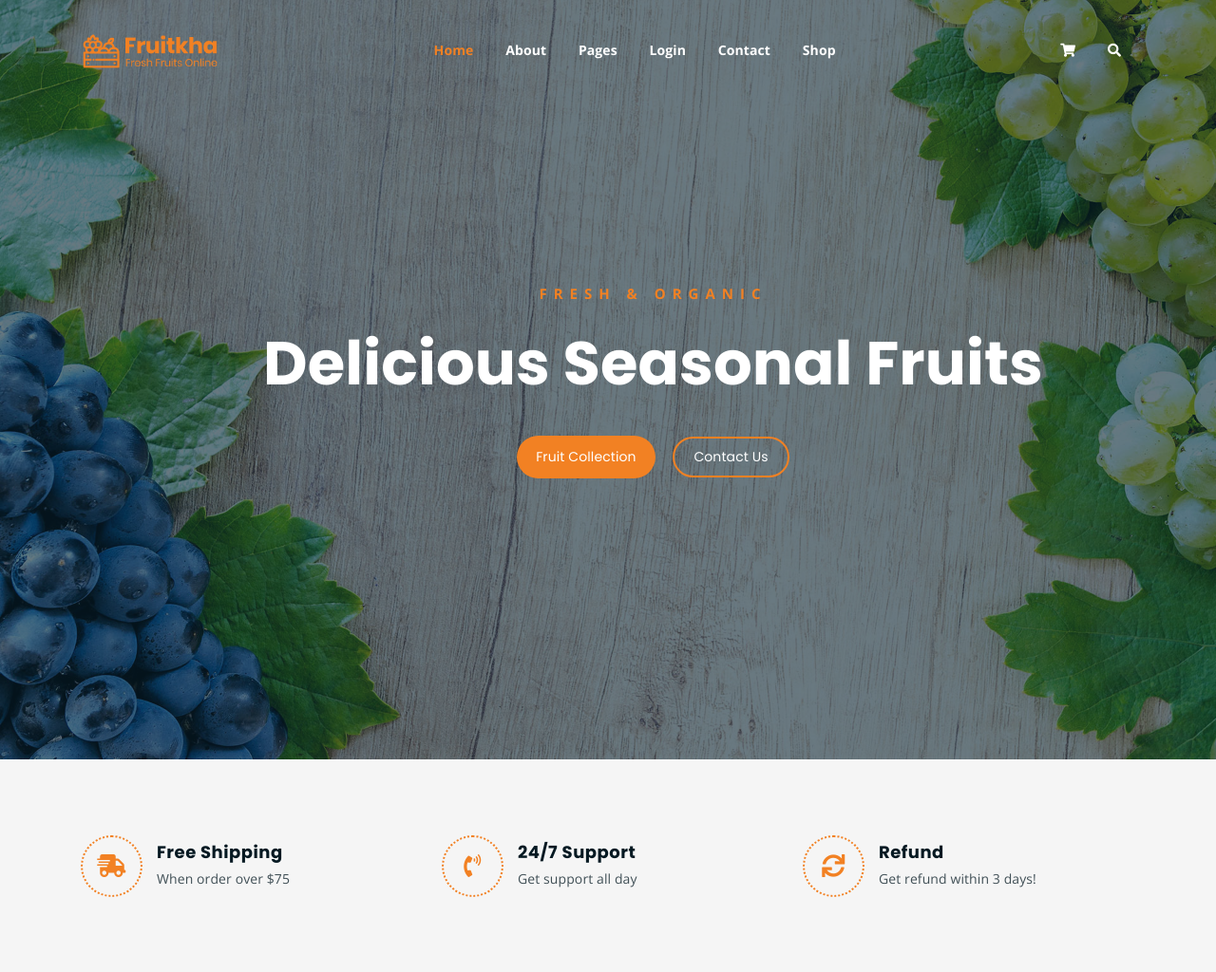
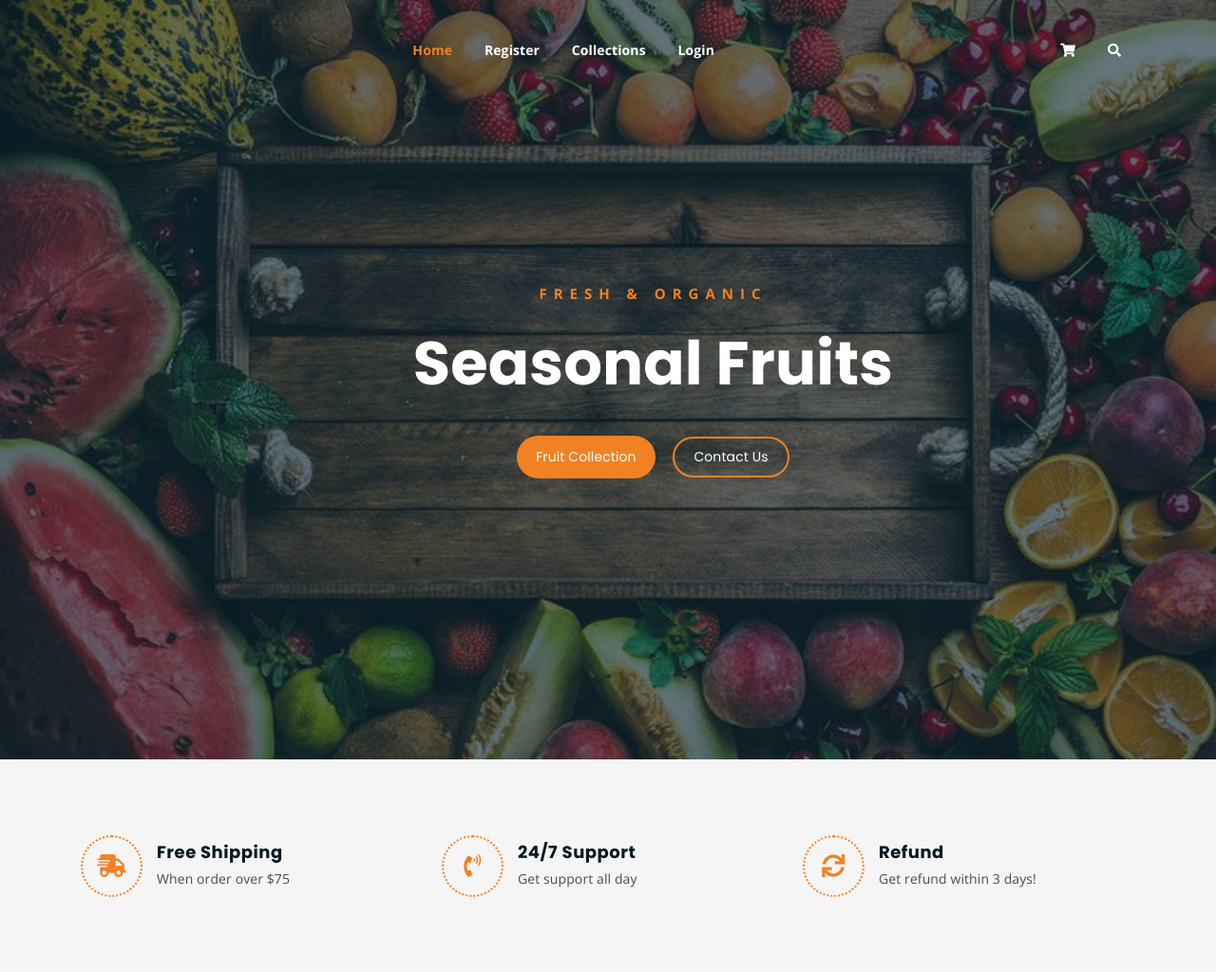
Before and after one commit to Salmathmullali/Shop4U, a Django app: page / in a window 1280 px wide. Shown: the top 1024 px of the page at 95% size. Run offline with Django 5.2, Linux system fonts and the light colour scheme; some libraries are stand-ins or nearby versions.

Commit message:
home_page_design

```diff
--- a/app/static/css/main.css
+++ b/app/static/css/main.css
@@ -1361,7 +1361,7 @@ a.mobile-show.search-bar-icon:hover {
 
 ----------------------------------------------------------------------------- */
 .hero-bg {
-  background-image: url(../img/hero-bg.jpg);
+  background-image: url(../img/fruits.jpg);
   background-size: cover;
   background-position: center;
   background-attachment: fixed;
@@ -1468,7 +1468,7 @@ input[type="submit"] {
 }
 
 .homepage-bg-1 {
-  background-image: url(../img/hero-bg.jpg);
+  background-image: url(../img/fruits.jpg);
 }
 
 .homepage-bg-2 {
--- a/app/templates/index.html
+++ b/app/templates/index.html
@@ -8,7 +8,7 @@
 	<meta name="description" content="Responsive Bootstrap4 Shop Template, Created by Imran Hossain from https://imransdesign.com/">
 
 	<!-- title -->
-	<title>Fruitkha</title>
+	<title>Shop4U</title>
 
 	<!-- favicon -->
 	<link rel="shortcut icon" type="image/png" href="{% static 'img/favicon.png' %}">
@@ -50,49 +50,27 @@
 				<div class="col-lg-12 col-sm-12 text-center">
 					<div class="main-menu-wrap">
 						<!-- logo -->
-						<div class="site-logo">
+						<!-- <div class="site-logo">
 							<a href="index.html">
 								<img src="{% static 'img/logo.png' %}" alt="">
 							</a>
-						</div>
+						</div> -->
 						<!-- logo -->
 
 						<!-- menu start -->
 						<nav class="main-menu">
 							<ul>
 								<li class="current-list-item"><a href="#">Home</a>
-									<ul class="sub-menu">
-										<li><a href="index.html">Static Home</a></li>
-										<li><a href="index_2">Slider Home</a></li>
-									</ul>
+
 								</li>
-								<li><a href="{% url 'register' %}">About</a></li>
-								<li><a href="{% url 'collections' %}">Pages</a>
-									<ul class="sub-menu">
-										<li><a href="404.html">404 page</a></li>
-										<li><a href="about.html">About</a></li>
-										<li><a href="cart.html">Cart</a></li>
-										<li><a href="checkout.html">Check Out</a></li>
-										<li><a href="contact.html">Contact</a></li>
-										<li><a href="news.html">News</a></li>
-										<li><a href="shop.html">Shop</a></li>
-									</ul>
+								<li><a href="{% url 'register' %}">Register</a></li>
+								<li><a href="{% url 'collections' %}">Collections</a>
+
 								</li>
 								<li><a href="{% url 'login' %}">Login</a>
-									<ul class="sub-menu">
-										<li><a href="news.html">News</a></li>
-										<li><a href="single-news.html">Single News</a></li>
-									</ul>
+
 								</li>
-								<li><a href="contact.html">Contact</a></li>
-								<li><a href="shop.html">Shop</a>
-									<ul class="sub-menu">
-										<li><a href="shop.html">Shop</a></li>
-										<li><a href="checkout.html">Check Out</a></li>
-										<li><a href="single-product.html">Single Product</a></li>
-										<li><a href="cart.html">Cart</a></li>
-									</ul>
-								</li>
+
 								<li>
 									<div class="header-icons">
 										<a class="shopping-cart" href="cart.html"><i class="fas fa-shopping-cart"></i></a>
@@ -138,7 +116,7 @@
 					<div class="hero-text">
 						<div class="hero-text-tablecell">
 							<p class="subtitle">Fresh & Organic</p>
-							<h1>Delicious Seasonal Fruits</h1>
+							<h1>Seasonal Fruits</h1>
 							<div class="hero-btns">
 								<a href="shop.html" class="boxed-btn">Fruit Collection</a>
 								<a href="contact.html" class="bordered-btn">Contact Us</a>
--- a/app/templates/login.html
+++ b/app/templates/login.html
@@ -6,7 +6,7 @@
   <link href="https://cdn.jsdelivr.net/npm/bootstrap@5.3.3/dist/css/bootstrap.min.css" rel="stylesheet">
   <style>
     body {
-      background: linear-gradient(to right, #ffecd2, #fcb69f);
+      background: linear-gradient(to right, #ffffff, #ffffff);
       font-family: 'Segoe UI', sans-serif;
     }
     .login-box {
@@ -22,7 +22,7 @@
     }
     .btn-success {
       border-radius: 10px;
-      background-color: #38b6ff;
+      background-color: #5a83c2;
     }
   </style>
 </head>
--- a/app/templates/register.html
+++ b/app/templates/register.html
@@ -6,7 +6,7 @@
   <link href="https://cdn.jsdelivr.net/npm/bootstrap@5.3.3/dist/css/bootstrap.min.css" rel="stylesheet">
   <style>
     body {
-      background: linear-gradient(to right, #74ebd5, #acb6e5);
+      background: linear-gradient(to right, #ffffff, #ffffff);
       font-family: 'Segoe UI', sans-serif;
     }
     .register-box {
@@ -22,7 +22,7 @@
     }
     .btn-primary {
       border-radius: 10px;
-      background-color: #5a67d8;
+      background-color: #ffffff;
     }
   </style>
 </head>
--- a/ec/urls.py
+++ b/ec/urls.py
@@ -23,6 +23,7 @@ from django.conf.urls.static import static
 urlpatterns = [
     path('admin/', admin.site.urls),
     path('', include('app.urls')),
+
 ]
 
 if settings.DEBUG:
```
Also changed, not shown: app/static/img/fruits.jpg (added).
